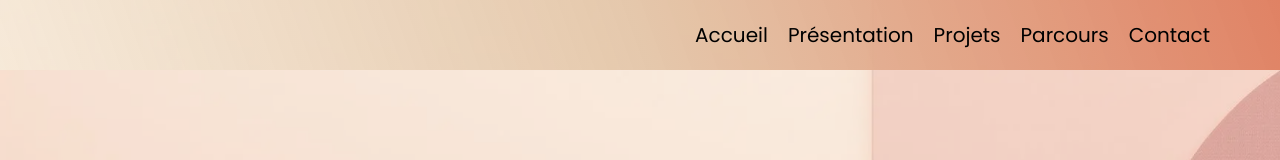
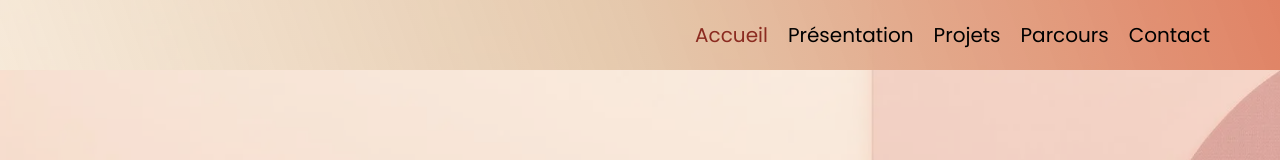
Before and after one commit to BerangereBr/Portfolio, a React (Vite) app: page / in a window 1280 px wide. In both pictures the pointer is over the link "Accueil". Shown: the top 160 px of the page. Built offline with nearby package versions, Linux system fonts and the light colour scheme.

Commit message:
hover navbar

```diff
--- a/src/styles/portfolio/navbar.scss
+++ b/src/styles/portfolio/navbar.scss
@@ -53,10 +53,10 @@
                     color: black;
                     text-decoration: none;
                 }
-            }
 
-            li:hover {
-                color: variables.$color-primary-dark;
+                a:hover {
+                    color: variables.$color-primary-dark;
+                }
             }
         }
     }
```
